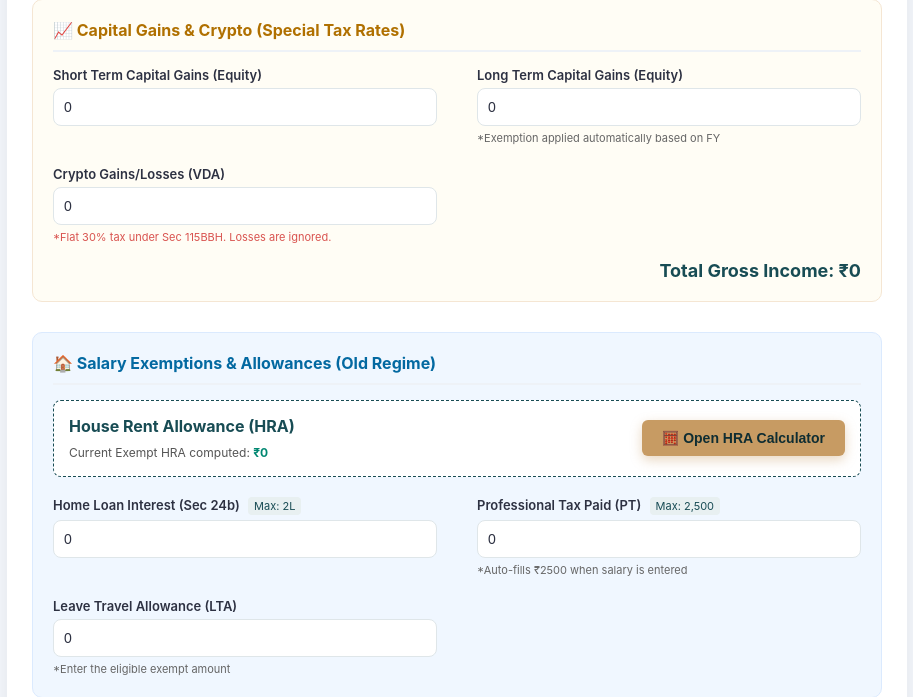
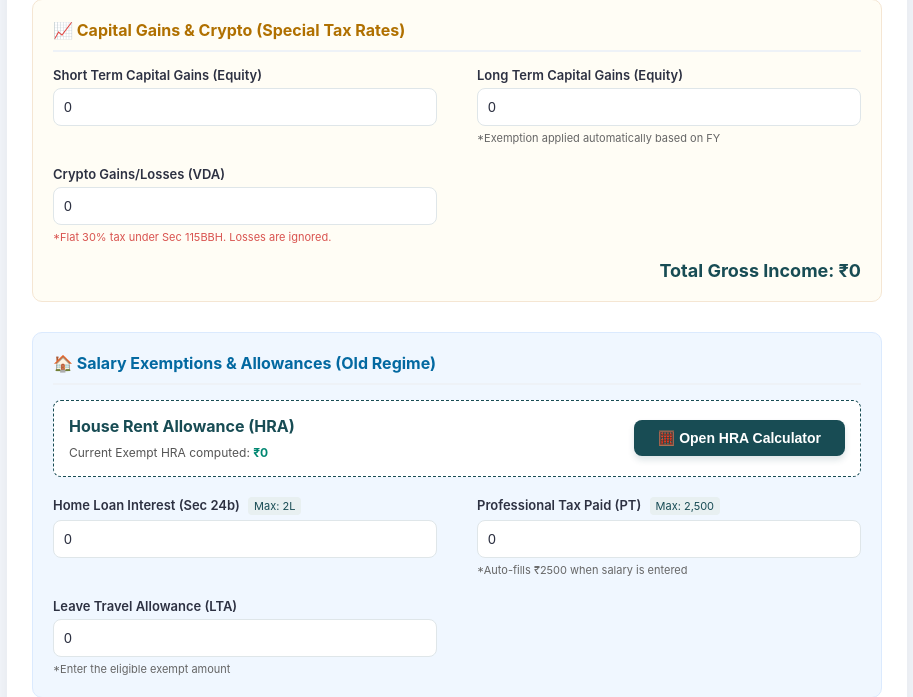
Before and after one commit to anveshsunny143007-netizen/income-tax-calculator, a FastAPI app: page / in a window 1280 px wide. Shown: the part 864-1561 px from the top of the page, without its empty margins (183-1096 px from the left). Run offline with FastAPI, Linux system fonts and the light colour scheme.

Commit message:
Update index.html

```diff
--- a/templates/index.html
+++ b/templates/index.html
@@ -209,7 +209,7 @@
                                 <strong style="color: #184c54; display: block; margin-bottom: 5px;">House Rent Allowance (HRA)</strong>
                                 <span style="font-size: 12px; color: #555;">Current Exempt HRA computed: <strong id="mainFormExemptHRA" style="color: #008771;">₹0</strong></span>
                             </div>
-                            <button type="button" onclick="openHraModal()" style="width: auto; margin-top: 0; background: #c79b63; color: #0f2d32; border: none; padding: 10px 20px; border-radius: 6px; font-weight: bold; font-size: 14px; cursor: pointer; box-shadow: 0 4px 12px rgba(199, 155, 99, 0.4); transition: transform 0.2s;" onmouseover="this.style.transform='scale(1.05)'" onmouseout="this.style.transform='scale(1)'">🧮 Open HRA Calculator</button>
+                            <button type="button" onclick="openHraModal()" style="width: auto; margin-top: 0; background: #184c54; color: #ffffff; border: none; padding: 10px 24px; border-radius: 8px; font-weight: 600; font-size: 14px; cursor: pointer; box-shadow: 0 4px 6px rgba(24, 76, 84, 0.15); transition: all 0.2s ease;" onmouseover="this.style.backgroundColor='#123a40'; this.style.boxShadow='0 6px 12px rgba(24, 76, 84, 0.2)'; this.style.transform='translateY(-1px)'" onmouseout="this.style.backgroundColor='#184c54'; this.style.boxShadow='0 4px 6px rgba(24, 76, 84, 0.15)'; this.style.transform='translateY(0)'">🧮 Open HRA Calculator</button>
                         </div>
 
                         <div style="display: none;">
```
